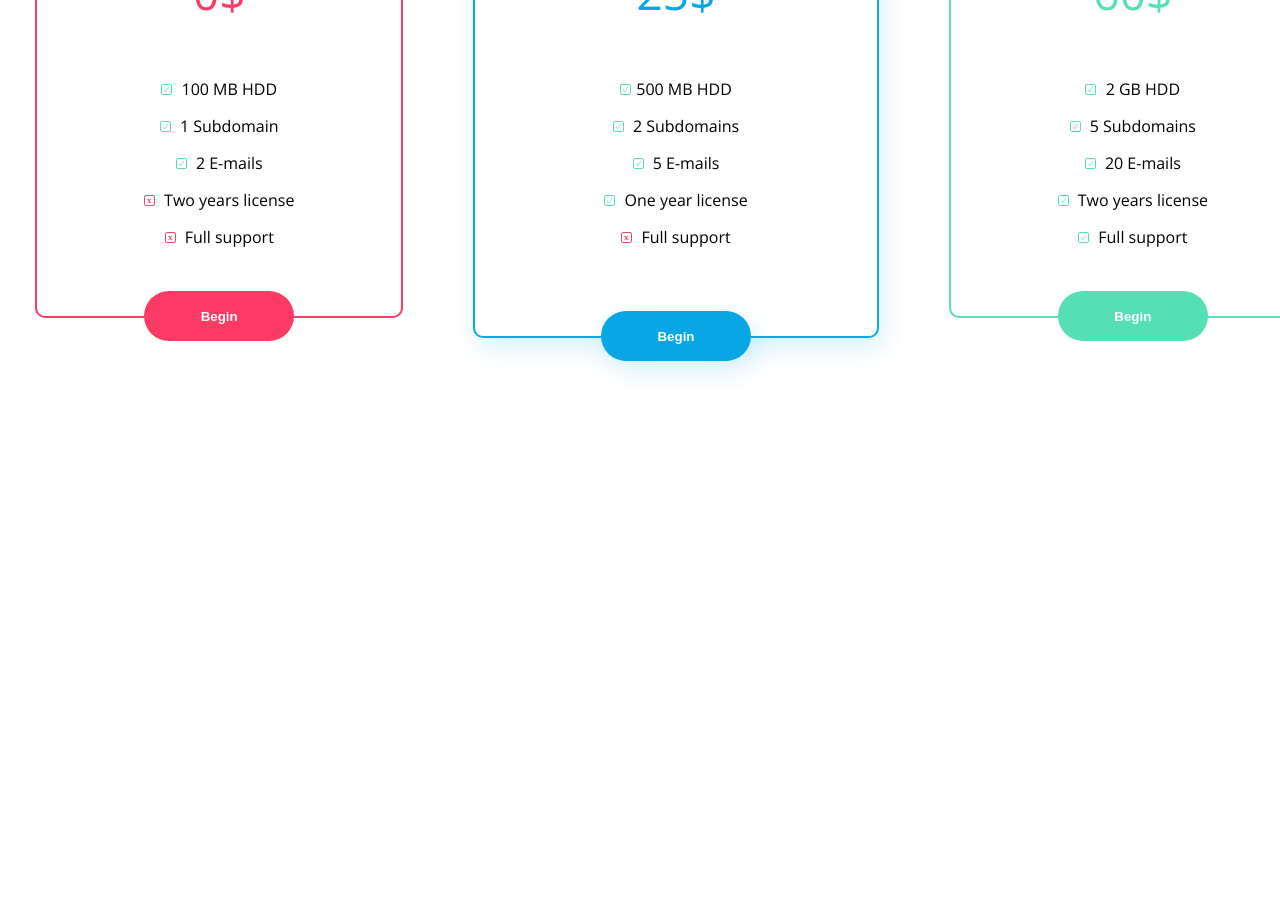
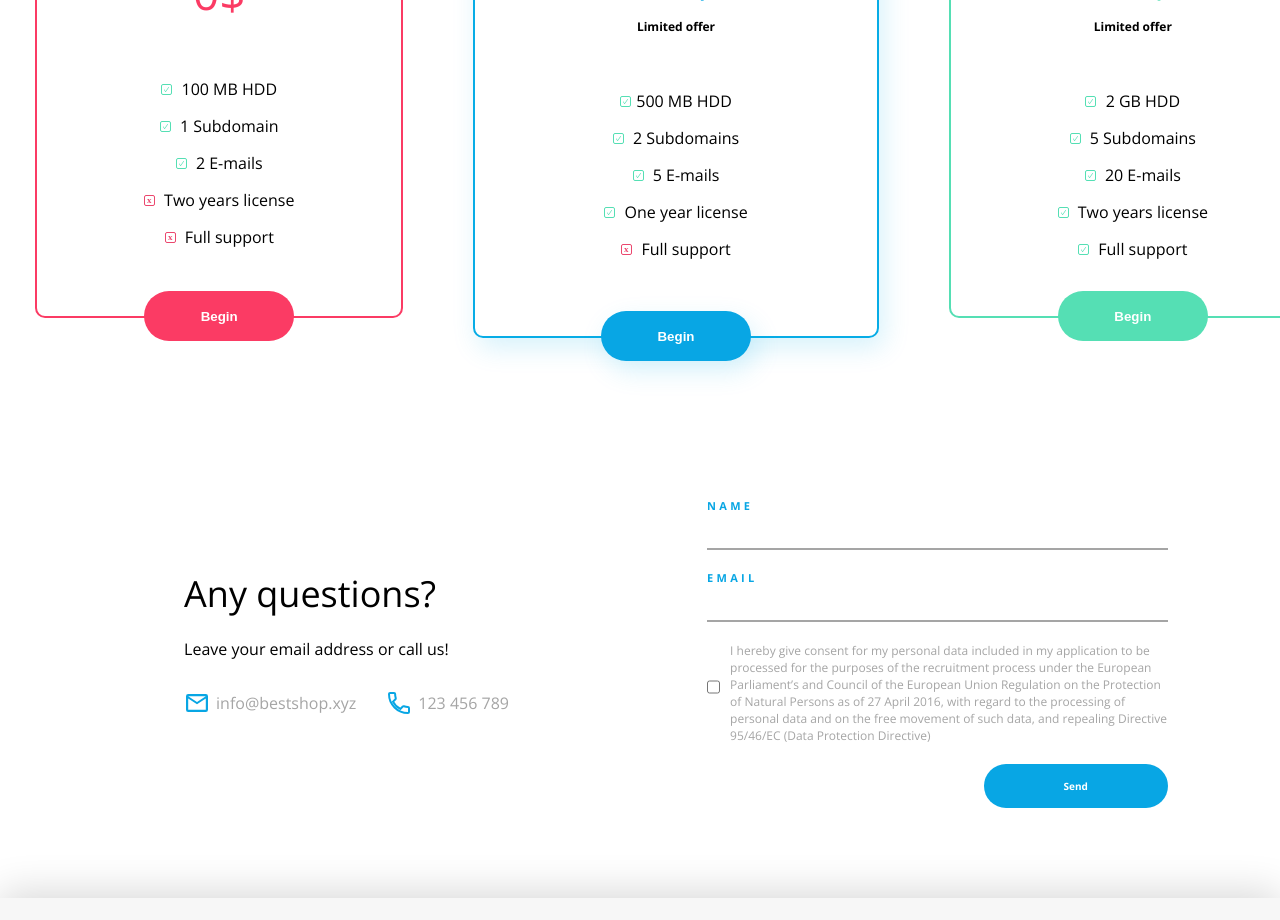
Before and after one commit to SimonSt01/BestShop, a plain HTML site: page index.html in a window 1280 px wide. Shown: the part 3031-3951 px from the top of the page. Before the commit the page ends 3419 px from the top, so only its background shows below. Drawn offline with nearby package versions, Linux system fonts and the light colour scheme.

Commit message:
Create and style contact section and footer

```diff
--- a/css/style.css
+++ b/css/style.css
@@ -66,7 +66,8 @@ section > h2 {
   justify-content: space-between;
   align-items: center;
 }
-.menu-bar__logo a {
+.menu-bar__logo a,
+.footer__logo a {
   color: var(--primary-color);
   font-size: var(--large-font-size);
 }
@@ -351,6 +352,16 @@ section > h2 {
   font-size: 4.6rem;
   font-weight: 300;
   margin: 20px 0 40px;
+  display: flex;
+  flex-direction: column;
+  justify-content: center;
+  align-items: center;
+}
+.pricing__price span {
+  margin-top: 7px;
+  font-size: 1.2rem;
+  font-weight: 600;
+  color: var(--black-color);
 }
 .pricing__card--premium .pricing__price {
   color: var(--color-green);
@@ -415,3 +426,116 @@ section > h2 {
 .pricing__card--premium .pricing__btn {
   background-color: var(--color-green);
 }
+/* Contact section */
+.contact .container {
+  display: flex;
+  justify-content: space-around;
+  align-items: center;
+  padding: 40px 100px;
+  font-family: var(--font-sans-open);
+}
+.contact-info {
+  width: 50%;
+}
+.contact__message {
+  font-size: var(--medium-font-size);
+  margin: 20px 0 30px;
+  font-weight: 400;
+}
+.contact__data {
+  list-style: none;
+  display: flex;
+}
+.contact__data-item {
+  display: flex;
+  align-items: center;
+  margin-right: 30px;
+  color: var(--unactive-color);
+  font-size: var(--medium-font-size);
+  line-height: 27px;
+}
+
+.contact__checkbox {
+  display: block;
+  position: relative;
+  padding-left: 35px;
+  margin-bottom: 12px;
+  cursor: pointer;
+  font-size: 1.375rem;
+}
+.contact__icon {
+  margin-right: 5px;
+}
+.contact__form {
+  display: flex;
+  flex-direction: column;
+  justify-content: space-around;
+  align-items: flex-start;
+  text-align: left;
+  width: 40%;
+}
+.contact__form label {
+  color: var(--primary-color);
+  text-transform: uppercase;
+  font-weight: 700;
+  font-size: 1.1rem;
+  letter-spacing: 3.28px;
+  margin: 20px 0;
+}
+.contact__form > input {
+  border: 0;
+  border-bottom: 2px solid var(--unactive-color);
+  width: 100%;
+  outline: none;
+}
+.contact__form > input:focus {
+  border-color: var(--primary-color);
+}
+.contact__agreement {
+  padding-top: 20px;
+  display: flex;
+  justify-content: center;
+}
+.contact__checkbox {
+  margin-right: 10px;
+}
+.contact__agreement-text {
+  font-size: 1.2rem;
+  color: var(--unactive-color);
+}
+.contact__btn {
+  color: var(--color-white);
+  padding: 15px 80px;
+  background-color: var(--primary-color);
+  font-weight: 600;
+  border: 0;
+  outline: none;
+  border-radius: 40px;
+  align-self: flex-end;
+  margin-top: 20px;
+  transition: 0.4s;
+  cursor: pointer;
+}
+.contact__btn:hover {
+  opacity: 0.7;
+}
+.footer {
+  width: 100%;
+  height: 89px;
+  box-shadow: 0px -5px 40px #00000029;
+  background-color: var(--color-light-grey);
+  padding: 60px 0;
+}
+.footer .container {
+  display: flex;
+  justify-content: space-between;
+  align-items: center;
+}
+.footer__text {
+  margin-top: 10px;
+  color: var(--unactive-color);
+  font-size: 1.1rem;
+}
+.footer__socials-item {
+  margin-right: 30px;
+}
--- a/index.html
+++ b/index.html
@@ -177,7 +177,7 @@
         </div>
         <div class="pricing__card pricing__card--professional">
           <h3 class="pricing__card-type">Professional</h3>
-          <div class="pricing__price">25$</div>
+          <div class="pricing__price">25$ <span>Limited offer</span></div>
           <ul class="pricing__content">
             <li class="pricing__feature">
               <img
@@ -219,7 +219,7 @@
         </div>
         <div class="pricing__card pricing__card--premium">
           <h3 class="pricing__card-type">Premium</h3>
-          <div class="pricing__price">60$</div>
+          <div class="pricing__price">60$ <span>Limited offer</span></div>
           <ul class="pricing__content">
             <li class="pricing__feature">
               <img
@@ -266,5 +266,57 @@
         </div>
       </div>
     </section>
+    <section class="contact">
+      <div class="container">
+        <div class="contact__info">
+          <h2 class="contact__header">Any questions?</h2>
+          <p class="contact__message">Leave your email address or call us!</p>
+          <ul class="contact__data">
+            <li class="contact__data-item">
+              <img src="./assets/Mail Icon.svg" alt="" class="contact__icon" />
+              info@bestshop.xyz
+            </li>
+            <li class="contact__data-item">
+              <img src="./assets/Phone Icon.svg" alt="" class="contact__icon" />
+              123 456 789
+            </li>
+          </ul>
+        </div>
+        <form action="" class="contact__form">
+          <label for="name">NAME</label>
+          <input id="name" type="text" mame="name" />
+          <label for="email">EMAIL</label>
+          <input id="email" type="email" mame="email" />
+        <div class="contact__agreement">
+            <input type="checkbox" class="contact__checkbox" />
+            <p class="contact__agreement-text">
+              I hereby give consent for my personal data included in my
+              application to be processed for the purposes of the recruitment
+              process under the European Parliament’s and Council of the
+              European Union Regulation on the Protection of Natural Persons as
+              of 27 April 2016, with regard to the processing of personal data
+              and on the free movement of such data, and repealing Directive
+              95/46/EC (Data Protection Directive)
+            </p>
+          </div>
+          <div class="contact__btn">Send</div>
+          </div>
+        </form>
+      </div>
+    </section>
+    <footer class="footer">
+      <div class="container">
+      <div class="footer__info"> <div class="footer__logo">
+        <a href="#">BestShop</a>
+        <p class="footer__text">© 2019 BestShop LTD, All Rights Reserved</p>
+      </div>  </div>
+      <div class="footer__socials">
+        <img src="./assets/Facebook.svg" alt="" class="footer__socials-item">
+        <img src="./assets/Twitter.svg" alt="" class="footer__socials-item">
+      </div>
+
+    </div>
+
+    </footer>
   </body>
 </html>
```
